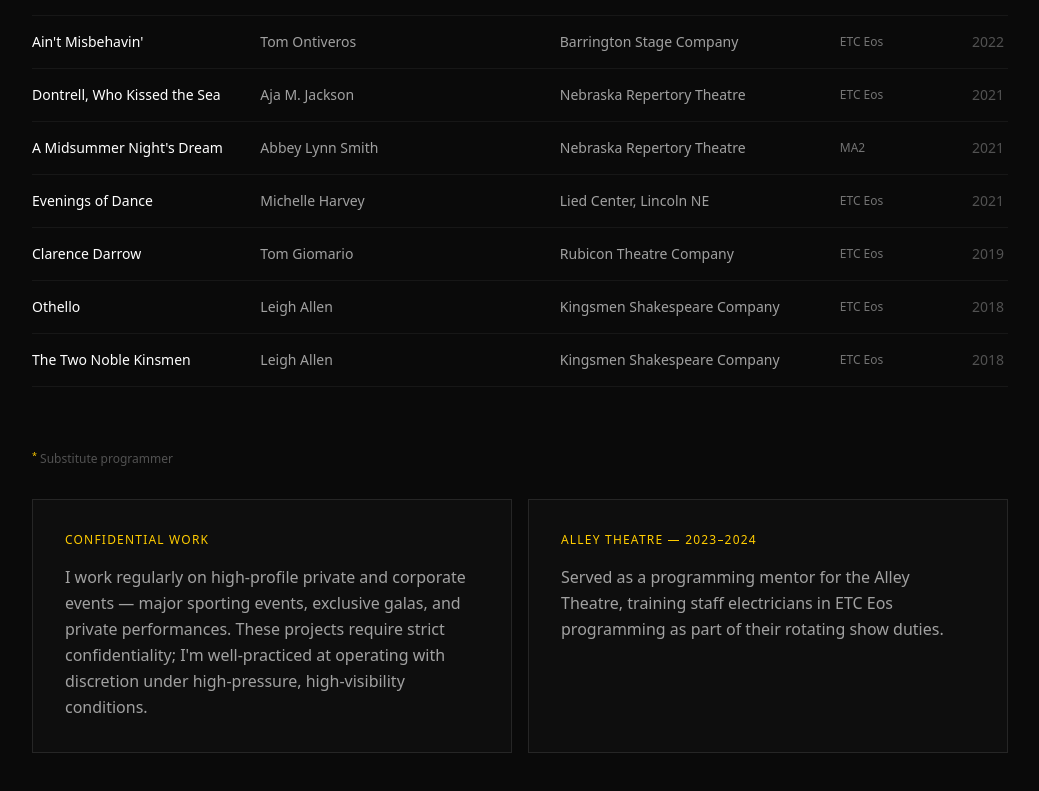
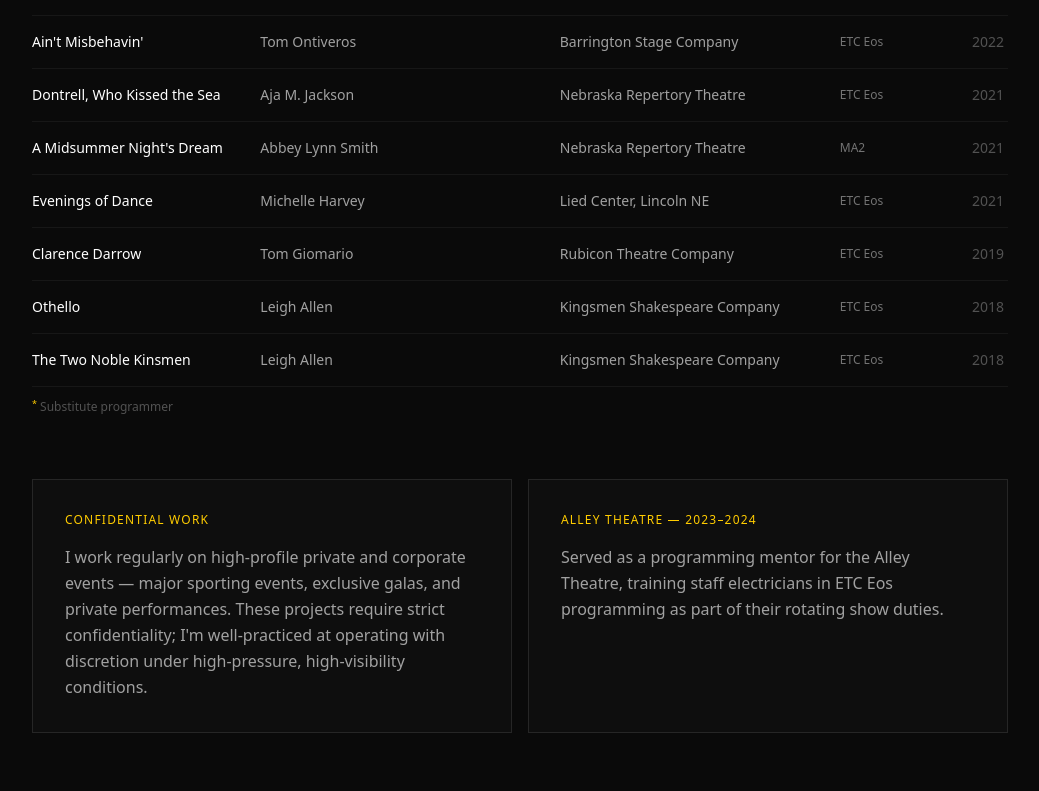
Before and after one commit to pedropipehitter/fh3lighting-website, a Next.js app: page /lighting-programming in a window 1280 px wide. Shown: the part 846-1637 px from the top of the page, without its empty margins (120-1159 px from the left). Built offline with nearby package versions, Linux system fonts and the light colour scheme.

Commit message:
Move sub programmer footnote flush under table

```diff
--- a/app/lighting-programming/page.tsx
+++ b/app/lighting-programming/page.tsx
@@ -41,13 +41,12 @@ export default function LightingProgrammingPage() {
             ))}
           </tbody>
         </table>
+        <p className="text-xs text-neutral-600 font-mono mt-3">
+          <sup className="text-[#FFCC00]">*</sup> Substitute programmer
+        </p>
       </div>
 
-      <p className="text-xs text-neutral-600 font-mono mb-8">
-        <sup className="text-[#FFCC00]">*</sup> Substitute programmer
-      </p>
-
-      <div className="grid sm:grid-cols-2 gap-4 mb-0">
+      <div className="grid sm:grid-cols-2 gap-4 mb-0 mt-16">
         <div className="border border-neutral-800 p-8 bg-neutral-900/30">
           <p className="text-xs font-mono text-[#FFCC00] uppercase tracking-widest mb-4">Confidential Work</p>
           <p className="text-neutral-400 leading-relaxed">
```
